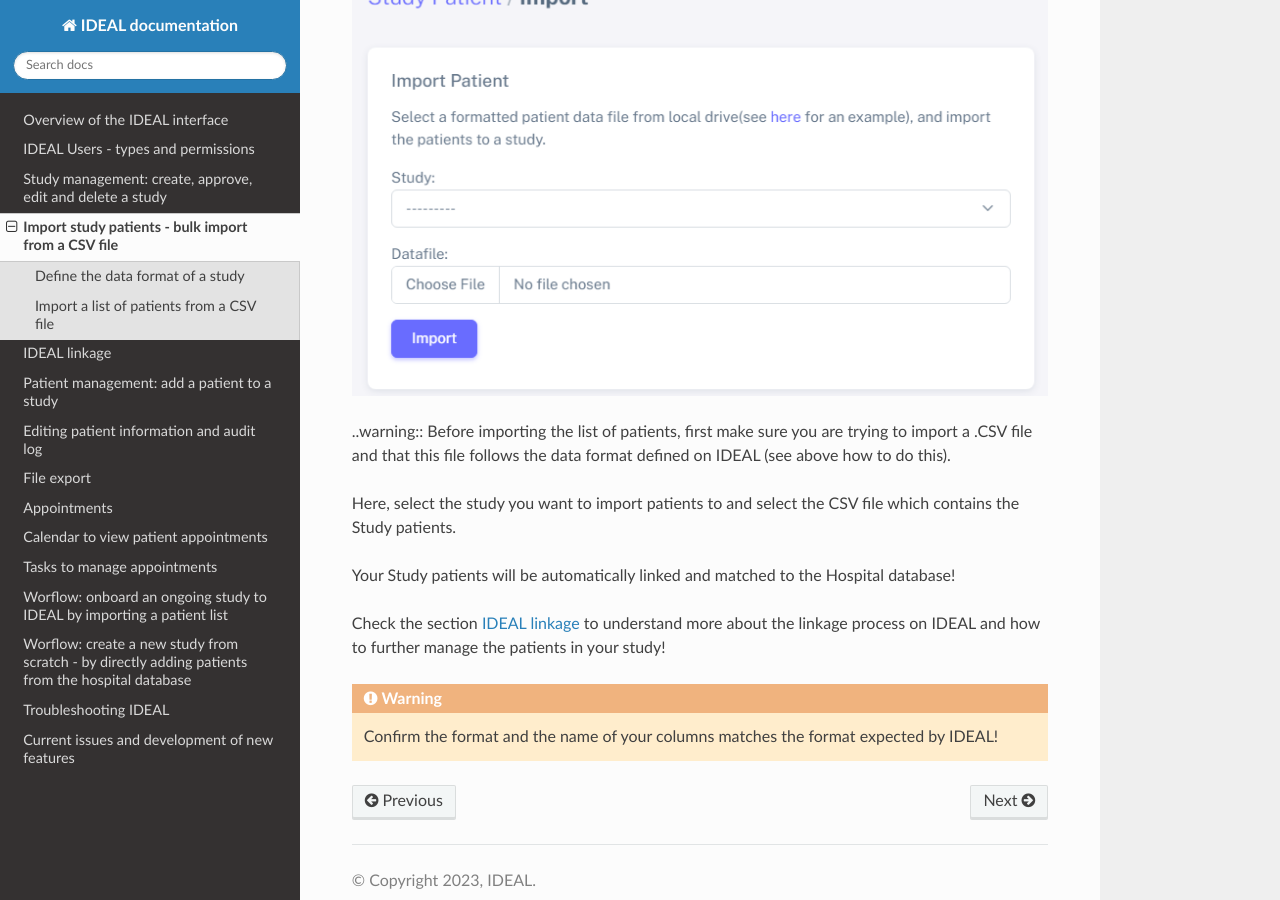
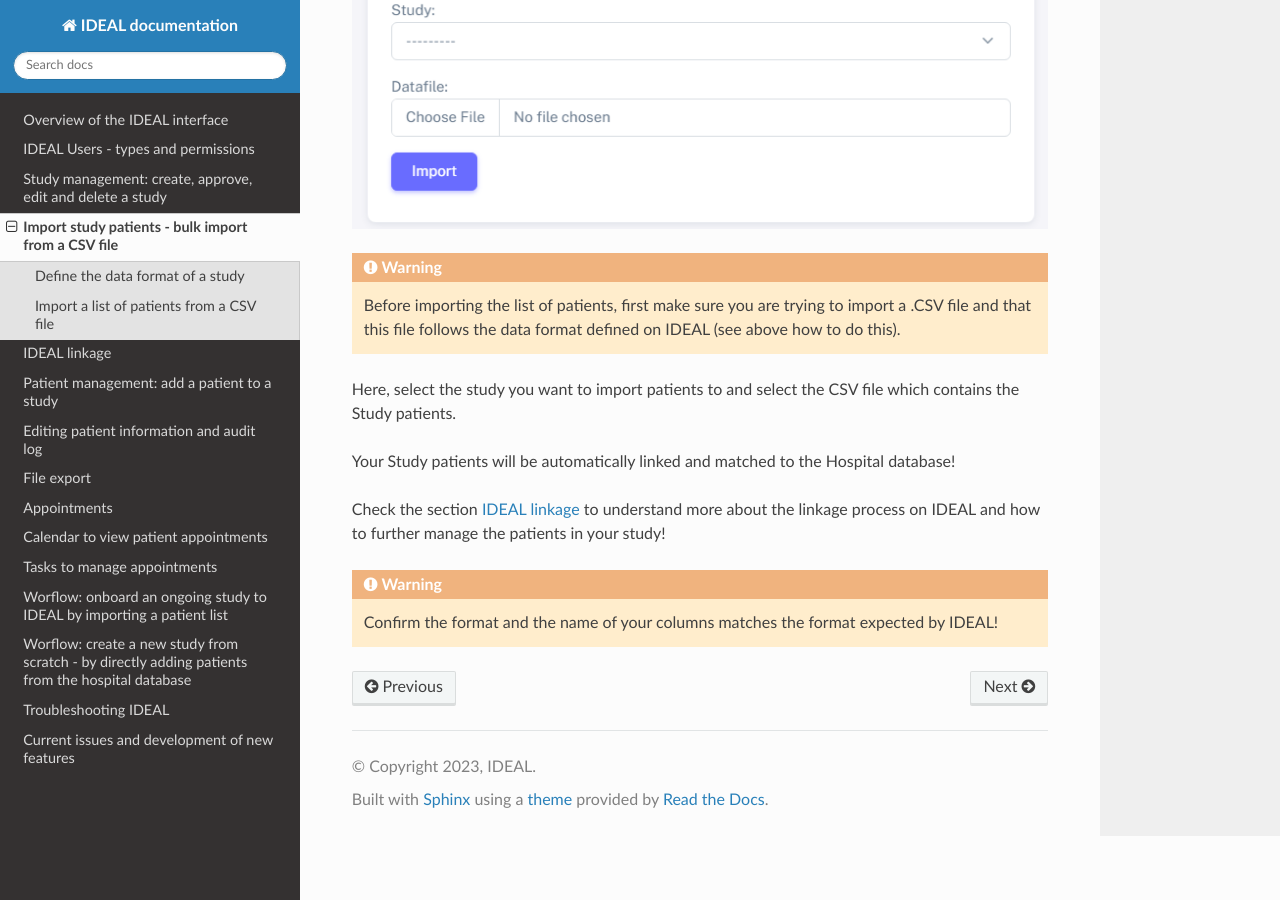
Before and after one commit to Nynuphar/IDEAL-doc, a Sphinx documentation site: the page built from docs/source/import.rst, in a window 1280 px wide and 900 px high, scrolled down 3386 px. Built offline with Sphinx 7.4.7 and the Read the Docs theme 3.1.0, drawn with Linux system fonts in a browser that asks for light colours; some of the changed lines change nothing that is shown; some of the changed text lies outside the part shown.

Commit message:
Update import.rst

```diff
--- a/docs/source/import.rst
+++ b/docs/source/import.rst
@@ -7,6 +7,7 @@
 Before importing the patients of your study, you need to check the study details. For this, click on the *eye* icon on the bar, in front of your study (either from the **Dashboard** or **Studies** > **Studies List**).
 
 .. image:: IconsStudyDetails.png
+   :width: 300
 
 Here you will have access to the "**Study metadata**" and "**My Study Data Format**". This last section is especially important before the bulk import of the patient data from your study, as it allows to match the format of your study data (column names, date format, etc) to the format IDEAL "expects". The format of your data will be "**Source**" and what IDEAL "expects" would be "**IDEAL representation**".
 
@@ -38,7 +39,7 @@
       * our data has a different date format: dd.mm.YYYY (or %d.%m.%Y) - this needs to be updated: just add the “Date format” and “Datetime format”
    * "Gender representation": IDEAL representation of Female is defined by "**F**", Male by "**M**" and "**Other**" to "**O**".
       * in our study, the gender is also set to "**F**" and "**M**" - this does not need to be updated.
-   * "Boolean representation": here IDEAL expects the value True/False, while the source default is set to Ja/Nein/Unknown,
+   * "Boolean representation": here IDEAL expects the value True/False
       * in our study, the boolean values for **enrolled** are also described as True/False - this does not need to be updated
    * "Column mapping": here we need to match the names of our columns to the IDEAL representation. Here the default source columns need to be updated to match the names of our columns, as they are currently set to the same as the IDEAL representation:
       * study_patient_id
@@ -68,7 +69,7 @@
 
 .. image:: ImportStudy.png
 
-..warning:: Before importing the list of patients, first make sure you are trying to import a .CSV file and that this file follows the data format defined on IDEAL (see above how to do this).
+.. warning:: Before importing the list of patients, first make sure you are trying to import a .CSV file and that this file follows the data format defined on IDEAL (see above how to do this).
 
 Here, select the study you want to import patients to and select the CSV file which contains the Study patients.
 
```
